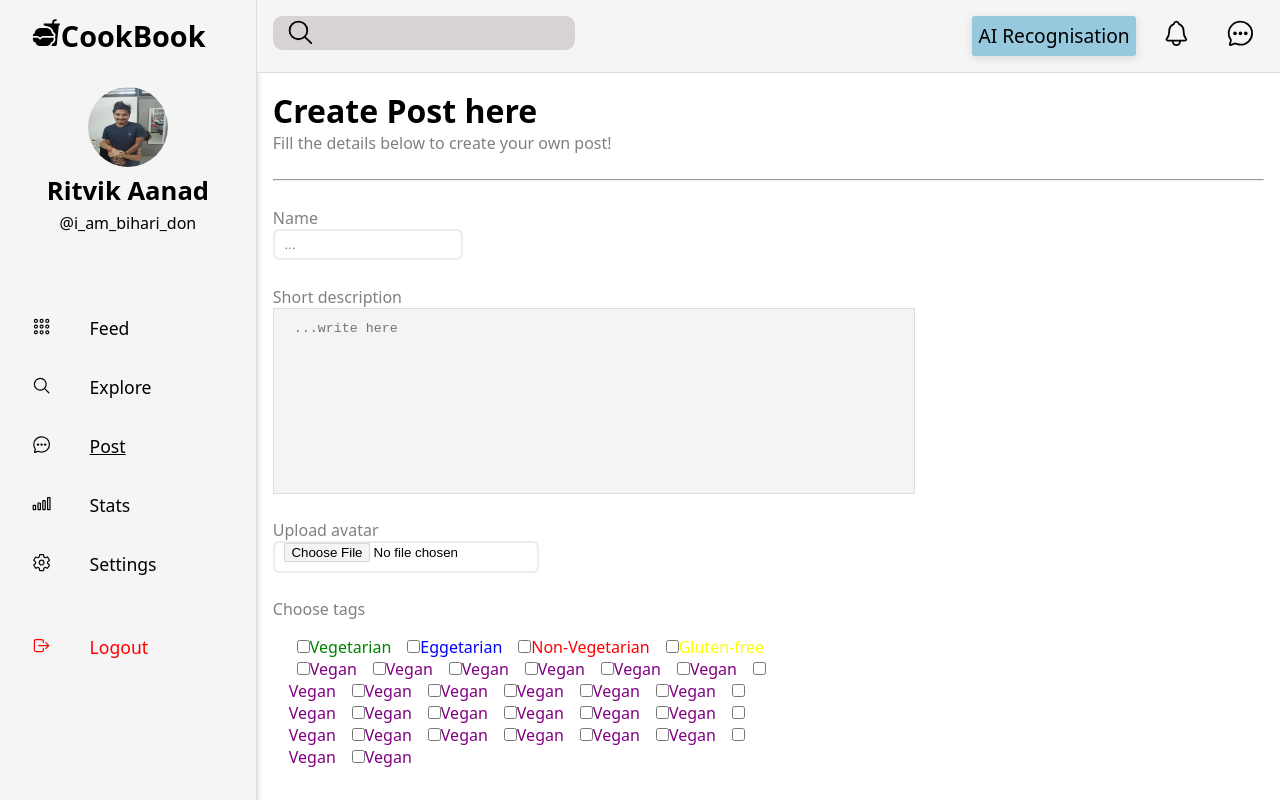
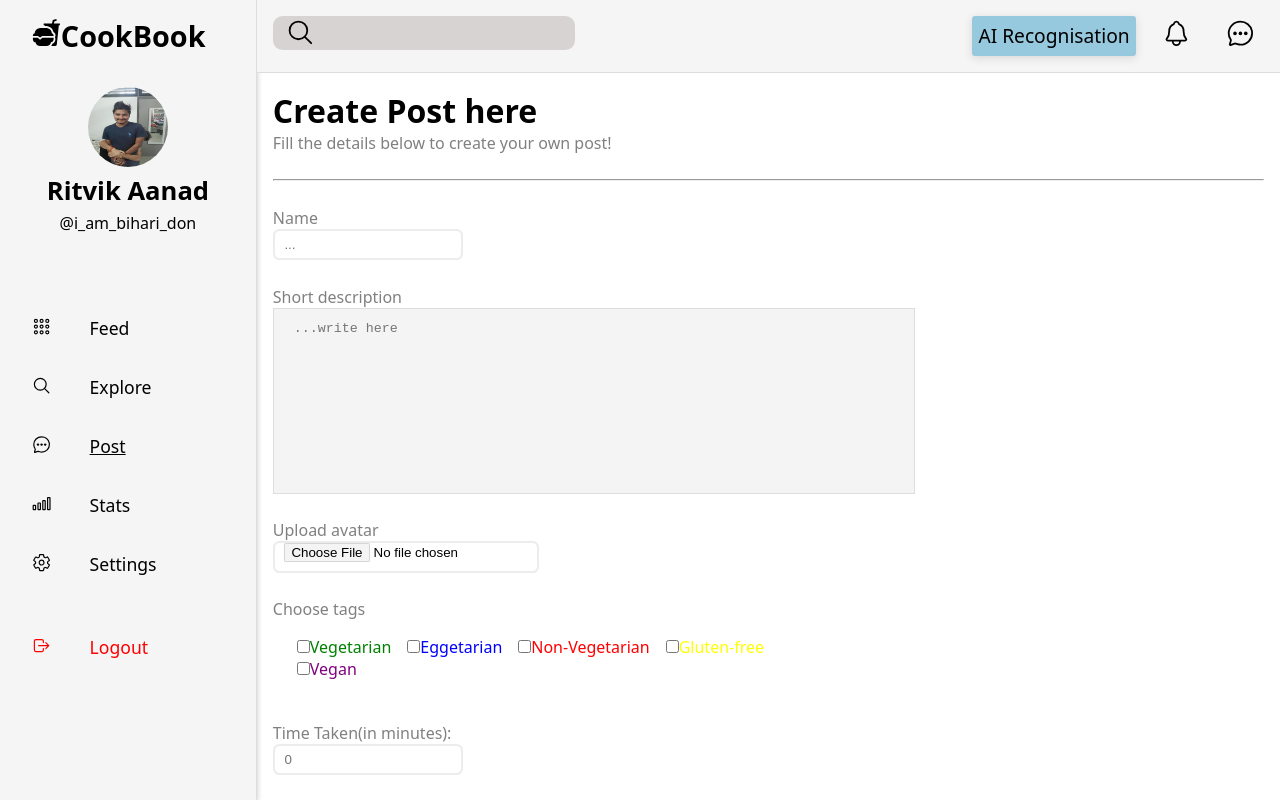
Before and after one commit to RitvikAnand583/cookbook, a React (Vite) app in the folder frontend/: page /post in a window 1280 px wide. Built offline with nearby package versions, Linux system fonts and the light colour scheme.

Commit message:
Initialised create post page

```diff
--- a/frontend/src/pages/CreatePost.jsx
+++ b/frontend/src/pages/CreatePost.jsx
@@ -7,6 +7,7 @@ import Heading from "../ui/Heading";
 import Message from "../ui/Message";
 import TextArea from "../ui/Textarea";
 import Checkbox from "../ui/Checkbox";
+import { useState } from "react";
 
 const StyledNavBar = styled.nav`
   display: flex;
@@ -47,38 +48,34 @@ const tags = [
   { name: "Non-Vegetarian", id: "nonveg", color: "red" },
   { name: "Gluten-free", id: "glutenfree", color: "yellow" },
   { name: "Vegan", id: "vegan", color: "purple" },
-  { name: "Vegan", id: "vegan", color: "purple" },
-  { name: "Vegan", id: "vegan", color: "purple" },
-  { name: "Vegan", id: "vegan", color: "purple" },
-  { name: "Vegan", id: "vegan", color: "purple" },
-  { name: "Vegan", id: "vegan", color: "purple" },
-  { name: "Vegan", id: "vegan", color: "purple" },
-  { name: "Vegan", id: "vegan", color: "purple" },
-  { name: "Vegan", id: "vegan", color: "purple" },
-  { name: "Vegan", id: "vegan", color: "purple" },
-  { name: "Vegan", id: "vegan", color: "purple" },
-  { name: "Vegan", id: "vegan", color: "purple" },
-  { name: "Vegan", id: "vegan", color: "purple" },
-  { name: "Vegan", id: "vegan", color: "purple" },
-  { name: "Vegan", id: "vegan", color: "purple" },
-  { name: "Vegan", id: "vegan", color: "purple" },
-  { name: "Vegan", id: "vegan", color: "purple" },
-  { name: "Vegan", id: "vegan", color: "purple" },
-  { name: "Vegan", id: "vegan", color: "purple" },
-  { name: "Vegan", id: "vegan", color: "purple" },
-  { name: "Vegan", id: "vegan", color: "purple" },
-  { name: "Vegan", id: "vegan", color: "purple" },
-  { name: "Vegan", id: "vegan", color: "purple" },
-  { name: "Vegan", id: "vegan", color: "purple" },
-  { name: "Vegan", id: "vegan", color: "purple" },
-  { name: "Vegan", id: "vegan", color: "purple" },
 ];
 
 function CreatePost() {
+  const [ingredients, setIngredients] = useState([{}]);
+  const [instructions, setInstructions] = useState([""]);
+  console.log(ingredients);
+
   function onSubmit() {
     // e.preventDefault();
     const form = document.getElementById("form");
     console.log(form);
+  }
+
+  function handleIncreaseIngredients() {
+    setIngredients((state) => {
+      //console.log(state);
+
+      return state.concat([{}]);
+      //return state;
+    });
+  }
+  function handleIncreaseInstructions() {
+    setInstructions((state) => {
+      //console.log(state);
+
+      return state.concat([""]);
+      //return state;
+    });
   }
 
   return (
@@ -182,11 +179,29 @@ function CreatePost() {
             <div>
               <span>Product</span> :<span>Quantity</span>
             </div>
-            <div>
-              <textarea name="product[]" rows="1" cols="10" />:
-              <textarea name="quantity[]" rows="1" cols="10" />
-            </div>
-            <button type="button">+</button>
+            {ingredients.map((ingredient, index) => {
+              return (
+                <div key={index}>
+                  <textarea
+                    name="product[]"
+                    value={ingredient.product}
+                    rows="1"
+                    cols="10"
+                  />
+                  :
+                  <textarea
+                    name="quantity[]"
+                    value={ingredient.quantity}
+                    rows="1"
+                    cols="10"
+                  />
+                </div>
+              );
+            })}
+
+            <button type="button" onClick={handleIncreaseIngredients}>
+              +
+            </button>
           </div>
 
           <Label>Recipe:</Label>
@@ -194,15 +209,30 @@ function CreatePost() {
             // write the instructions here
           }
           <Row type="vertical">
+            {/* <textarea name="recipe[]" placeholder="...write here" rows="1" /> */}
+            {instructions.map((instruction, index) => {
+              return (
+                <div key={index}>
+                  <textarea
+                    name="recipe[]"
+                    //placeholder="...write here"
+                    rows="1"
+                    cols="40"
+                    defaultValue={instruction}
+                  />
+                </div>
+              );
+            })}
+            {/* <textarea name="recipe[]" placeholder="...write here" rows="1" />
             <textarea name="recipe[]" placeholder="...write here" rows="1" />
             <textarea name="recipe[]" placeholder="...write here" rows="1" />
-            <textarea name="recipe[]" placeholder="...write here" rows="1" />
-            <textarea name="recipe[]" placeholder="...write here" rows="1" />
-            <textarea name="recipe[]" placeholder="...write here" rows="1" />
+            <textarea name="recipe[]" placeholder="...write here" rows="1" /> */}
           </Row>
-          <button type="button">+</button>
+          <button type="button" onClick={handleIncreaseInstructions}>
+            +
+          </button>
 
-          <button onClick={() => onSubmit()} type="submit" formTarget="_blank">
+          <button onClick={onSubmit} type="submit" formTarget="_blank">
             Submit
           </button>
         </Row>
```
